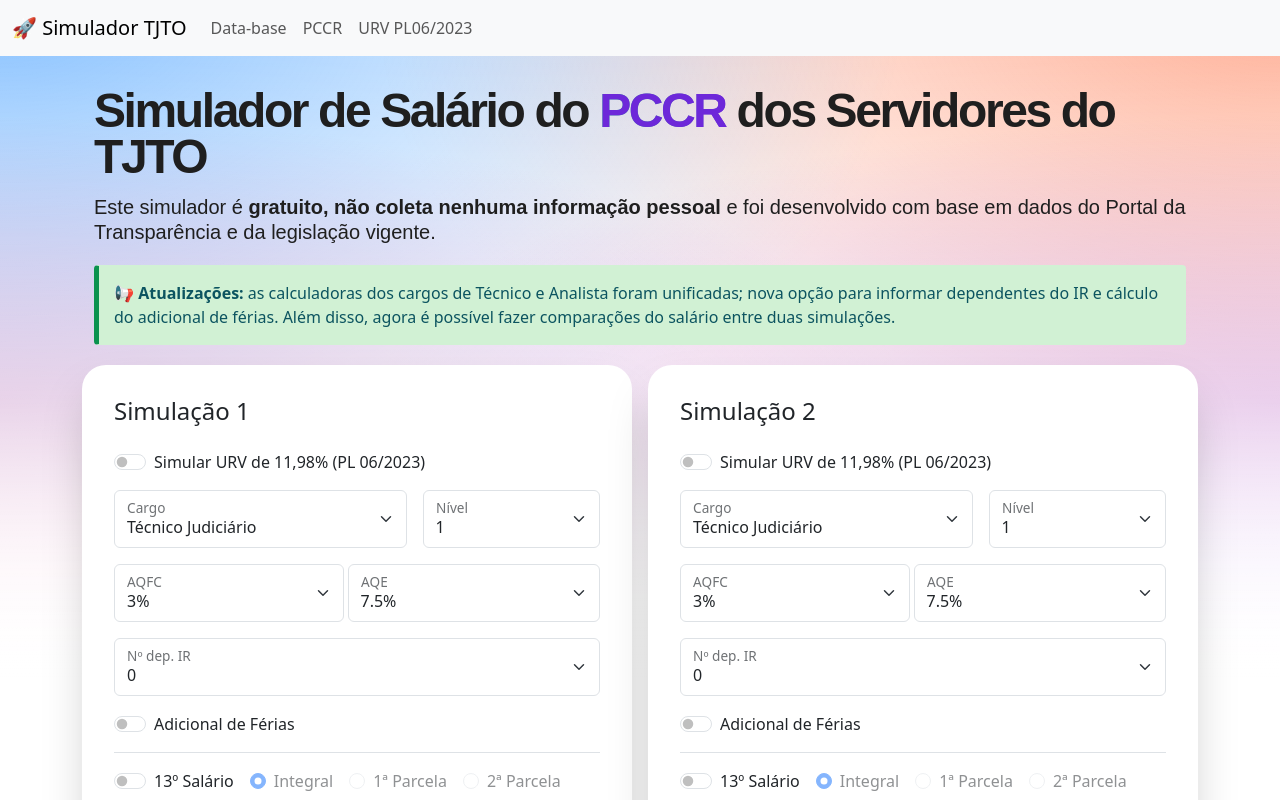
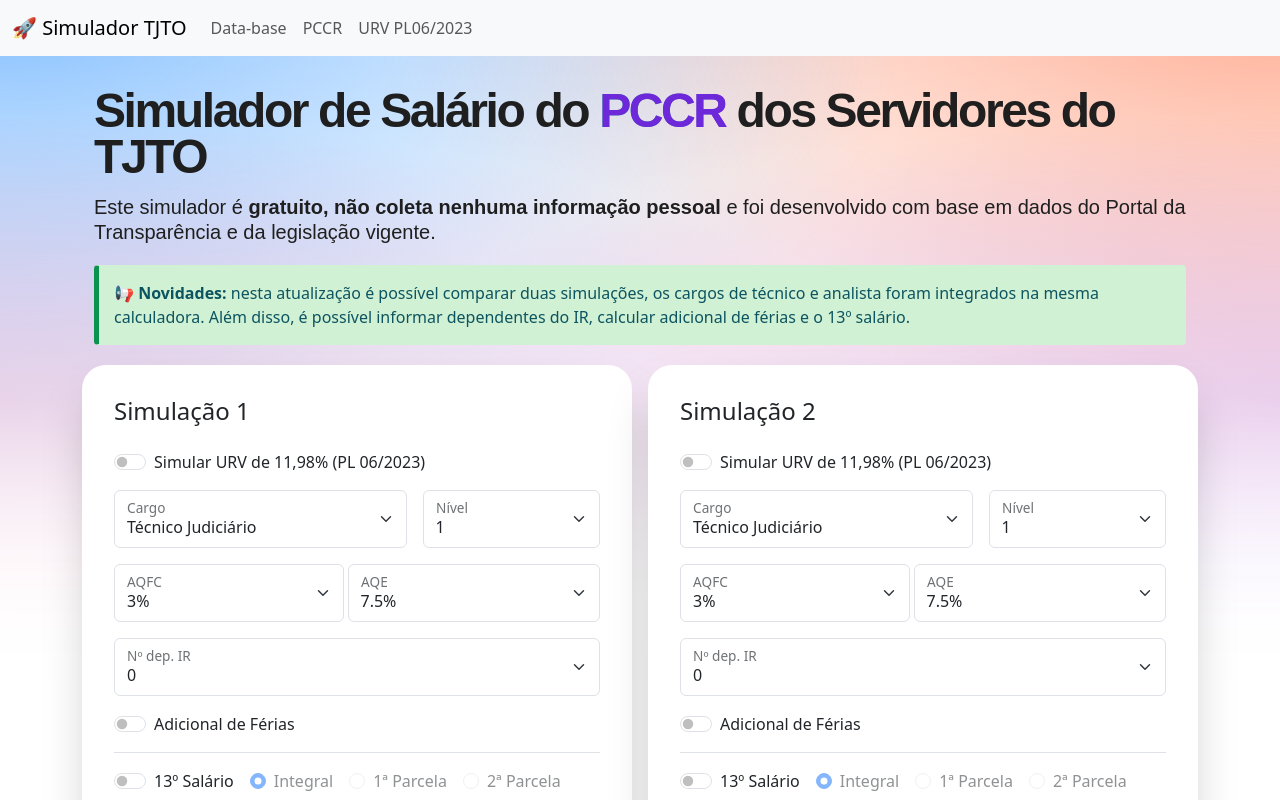
Before and after one commit to guilhermeoq/carreira-tjto, a Vue app: page / in a window 1280 px wide. Shown: the top 800 px of the page. Built offline with nearby package versions, Linux system fonts and the light colour scheme.

Commit message:
Update news callout

```diff
--- a/src/components/Calculadora.vue
+++ b/src/components/Calculadora.vue
@@ -47,9 +47,7 @@
         desenvolvido com base em dados do Portal da Transparência e da legislação vigente.
       </p>
       <div class="callout callout-info">
-        <strong>📢 Atualizações: </strong>as calculadoras dos cargos de Técnico e Analista foram
-        unificadas; nova opção para informar dependentes do IR e cálculo do adicional de férias.
-        Além disso, agora é possível fazer comparações do salário entre duas simulações.
+        <strong>📢 Novidades: </strong>nesta atualização é possível comparar duas simulações, os cargos de técnico e analista foram integrados na mesma calculadora. Além disso, é possível informar dependentes do IR, calcular adicional de férias e o 13º salário.
       </div>
     </div>
     <div class="d-sm-flex gap-3">
```
